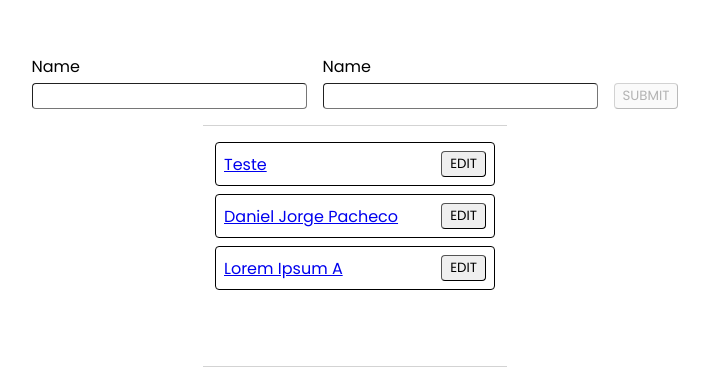
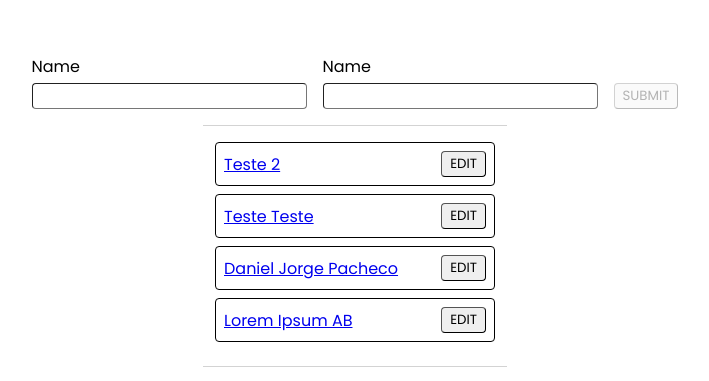
Before and after one commit to danieljpgo/swr-poc, a React (Create React App) app: page /users in a window 1280 px wide. Shown: the part 187-568 px from the top of the page, without its empty margins (285-994 px from the left). Built offline with nearby package versions, Linux system fonts and the light colour scheme; data requests are answered from the project's data file.

Commit message:
docs: update exemple gif

```diff
--- a/db.json
+++ b/db.json
@@ -2,7 +2,7 @@
   "users": [
     {
       "email": "lorem@gmail.com",
-      "name": "Lorem Ipsum A",
+      "name": "Lorem Ipsum AB",
       "id": 1
     },
     {
@@ -11,9 +11,14 @@
       "id": 2
     },
     {
-      "name": "Teste",
       "email": "teste@gmail.com",
+      "name": "Teste Teste",
       "id": 3
+    },
+    {
+      "name": "Teste 2",
+      "email": "teste2@gmail.com",
+      "id": 4
     }
   ]
 }
--- a/src/app/index.tsx
+++ b/src/app/index.tsx
@@ -10,7 +10,7 @@ const App = () => (
   <ThemeProvider theme={theme}>
     <GlobalStyles />
     <SWRConfig value={{
-      revalidateOnFocus: false,
+      revalidateOnFocus: true,
       revalidateOnReconnect: true,
       shouldRetryOnError: true,
       refreshInterval: 0,
```
Also changed, not shown: 1 other file (tests, documents, lock files or other folders).
